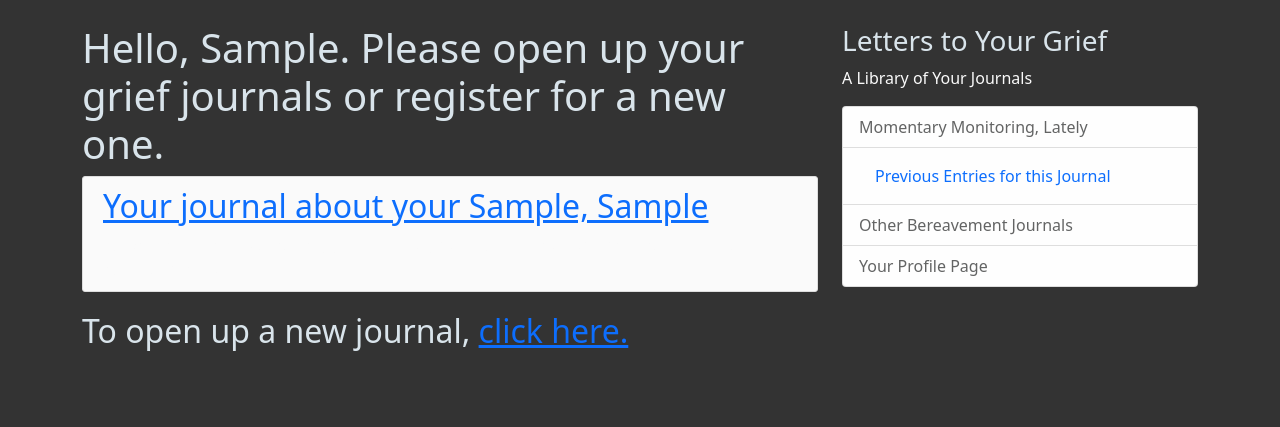
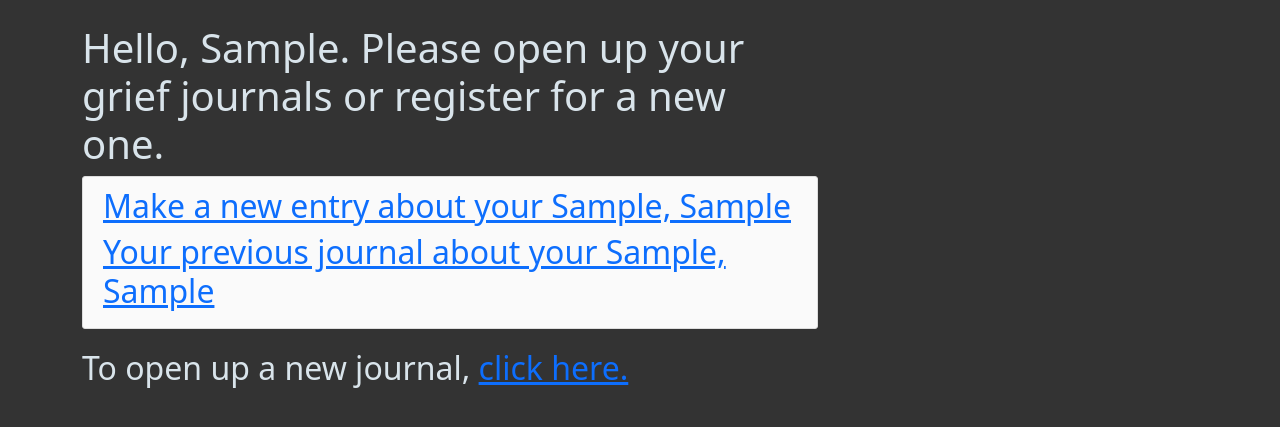
Before and after one commit to Lauren-dot/deargrief, a Flask app: page /my_account in a window 1280 px wide. Shown: the part 56-483 px from the top of the page. Run offline with Flask 2, Linux system fonts and the light colour scheme; a user stored in the database is signed in; tables that the repository leaves empty hold one stand-in row (values such as "Sample post").

Commit message:
Fully Working MVP plus Viewing Previous Entries

```diff
--- a/basicmodel.py
+++ b/basicmodel.py
@@ -120,8 +120,7 @@ class JournalEntry(db.Model):
     momentary_monitoring = db.Column(db.Integer, nullable=False)
     entry = db.Column(db.Text, nullable=False)
 
-    #Consult on how to connect this:
-    #grief_connection = db.relationship("GriefConnection", backref="journal_entries")
+    grief_connection = db.relationship("GriefConnection", backref="journal_entries")
 
     def __repr__(self):
         """Show information about each journal entry"""
--- a/server.py
+++ b/server.py
@@ -179,13 +179,13 @@ def new_entry(grief_connection_id):
     return render_template("daily_journal_entry.html", form=form, prompt=prompts[prompt_day], last_entry=last_entry)
 
 
-@app.route("/previous_journal_entries/<int:grief_connection_id>", methods=["GET", "POST"])
+@app.route("/previous_journal_entries/<int:grief_connection_id>", methods=["GET"])
 @login_required
 def gather_previous_entries(grief_connection_id):
 
-    previous_entries=JournalEntry.query.filter_by(grief_connection_id=grief_connection_id).all()
+    grief_connection=GriefConnection.query.get(grief_connection_id)
 
-    return render_template("previous_journal_entries.html", grief_connections=current_user.grief_connections, prompt=prompts, previous_entries=previous_entries)
+    return render_template("previous_journal_entries.html", grief_connection=grief_connection, previous_entries=grief_connection.journal_entries)
 
 
 @app.route("/logout")
--- a/static/styles.css
+++ b/static/styles.css
@@ -1,5 +1,5 @@
 
-.prompt {
+.prompt, .entry-metadata {
     color: #2e3a42;
 }
 
--- a/templates/layout.html
+++ b/templates/layout.html
@@ -54,17 +54,6 @@
           {% block content %}{% endblock %}
         </div>
         <div class="col-md-4">
-          {% if current_user.is_authenticated %}
-          <h3>Letters to Your Grief</h3>
-          <p class="text-multed">A Library of Your Journals
-            <ul class="list-group">
-              <li class="list-group-item list-group-item-light">Momentary Monitoring, Lately</li> <!-- Link to: Graph of Momentary Monitoring -->
-              <li class="list-group-item list-group-item-light"><a class="nav-item nav-link" href="/previous_entries">Previous Entries for this Journal</a></li> <!-- Link to: Previous Entries for this particular bereavement Journal-->
-              <li class="list-group-item list-group-item-light">Other Bereavement Journals</li> <!-- Link to: All this User's Bereavment Journals made of all varieties -->
-              <li class="list-group-item list-group-item-light">Your Profile Page</li>
-            </ul>
-          </p>
-          {% endif %}
         </div>
       </div>
     </main>
--- a/templates/my_account.html
+++ b/templates/my_account.html
@@ -4,8 +4,8 @@
     <h1>Hello, {{ current_user.firstname }}. Please open up your grief journals or register for a new one. </h1>
     {% for grief_connection in grief_connections %}
     <div class="content-section">
-        <h2><a href="/daily_journal_entry/{{ grief_connection.id }}">Your journal about your {{ grief_connection.deceased_person.griefrelationship }}, {{ grief_connection.deceased_person.firstname }}</a></h2>
-        To Do: double check that daily_journal_entry.html form creates the correct form for the correct account
+        <h2><a href="/daily_journal_entry/{{ grief_connection.id }}">Make a new entry about your {{ grief_connection.deceased_person.griefrelationship }}, {{ grief_connection.deceased_person.firstname }}</a></h2>
+        <h2><a href="/previous_journal_entries/{{ grief_connection.id }}">Your previous journal about your {{ grief_connection.deceased_person.griefrelationship }}, {{ grief_connection.deceased_person.firstname }}</a></h2>
     </div>
     {% endfor %}
     <h2>To open up a new journal, <a href="/new_journal_registration">click here.</a></h2>
```
Also changed, not shown: templates/previous_journal_entries.html (+6 -5 lines).
